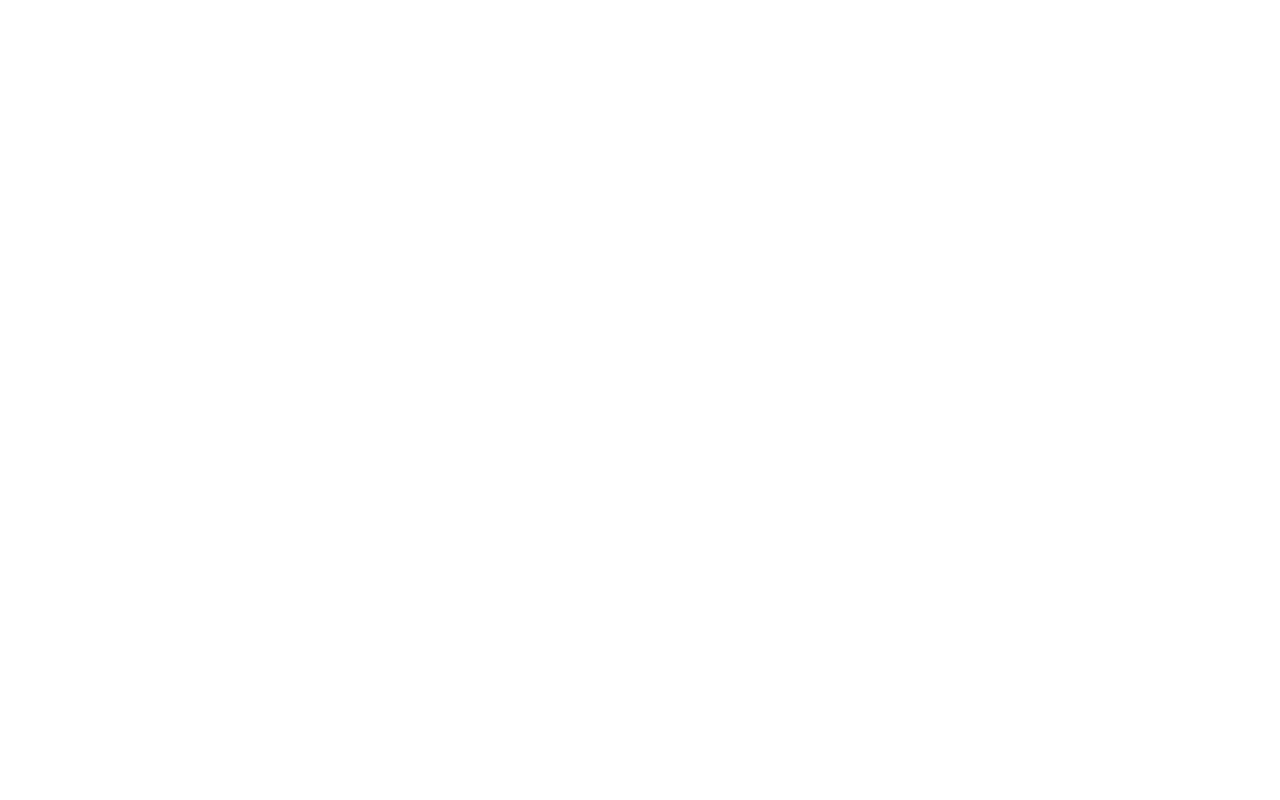
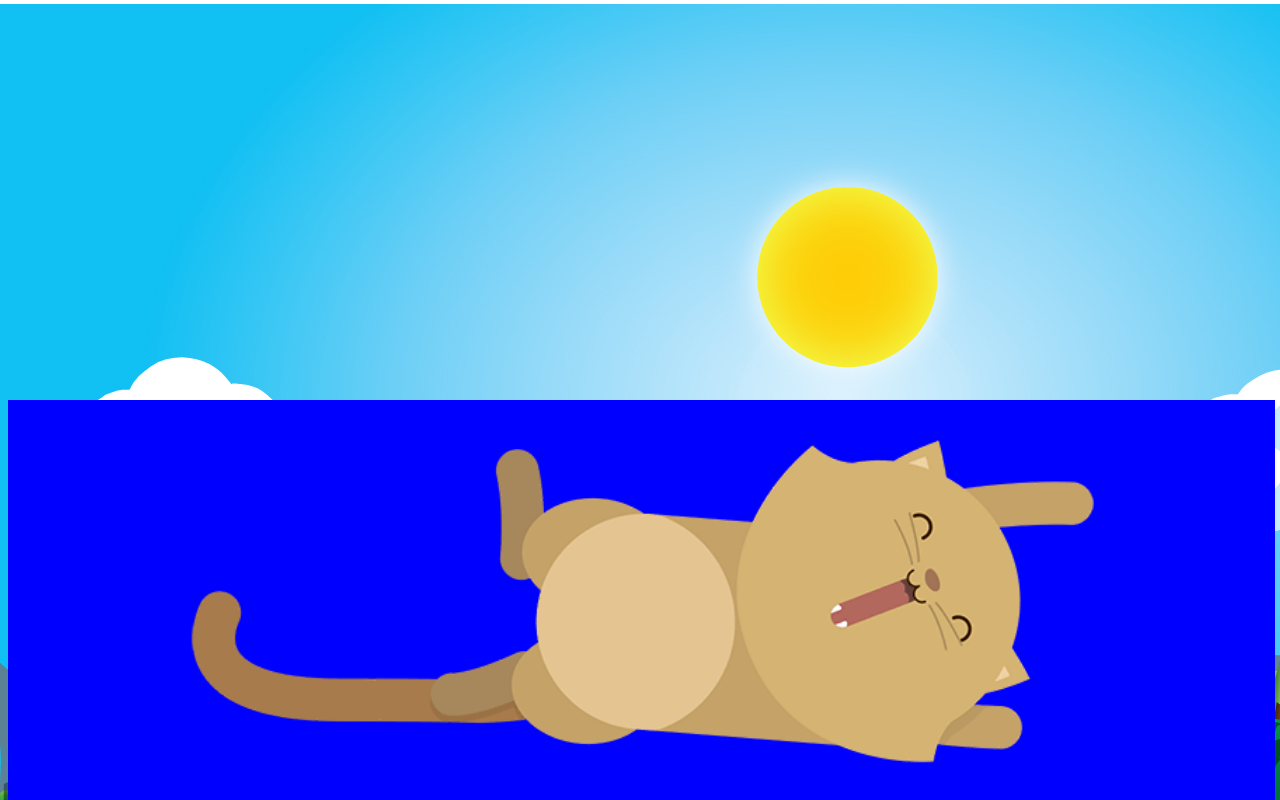
Before and after one commit to carocromatica/gatito, a plain HTML site: page index.html in a window 1280 px wide. Drawn offline with Linux system fonts and the light colour scheme.

Commit message:
se inserta primer fondo y gato

```diff
--- a/index.html
+++ b/index.html
@@ -4,15 +4,22 @@
     <meta charset="UTF-8">
     <meta name="viewport" content="width=device-width, initial-scale=1.0">
     <meta http-equiv="X-UA-Compatible" content="ie=edge">
-    <title>Document</title>
+    <link rel="stylesheet" href="style.css">
+    <title>gatito</title>
 </head>
 <body>
 
-    <div id= "container">
 
-        <div id= "cat"></div>
 
-    </div>
+
+
+<div id="container">
+        <div id= "cat">
+
+            </div>
+
+
+</div>
 
 </body>
 </html>
--- a/style.css
+++ b/style.css
@@ -1,13 +1,33 @@
-#container {
+body {
 
 
-    background-image: url(img/Copia\ de\ sunny-day.jpg);
-    background-repeat: no-repeat;
-    background-position: fixed;
+    background-image: url('img/sunny.jpg');
+
+
 
 }
 
-#cat {}
+#container {
+    margin: auto;
+    width: 99%;
+    background-color: blue;
+    position: absolute;
+    bottom: 0px;
+
+  }
+
+#cat{
+
+        width: 100%;
+        height: 400px;
+        background-image: url('img/large.png');
+        background-repeat: no-repeat;
+        background-size: contain;
+        background-position: center;
+        margin-bottom: 0 px;
+
+    }
+
 
 
 /*Busqué media querie standars*/
```
Also changed, not shown: img/large.png (renamed from img/Copia de kitten-large.png), img/sunny.jpg (renamed from img/Copia de sunny-day.jpg).
